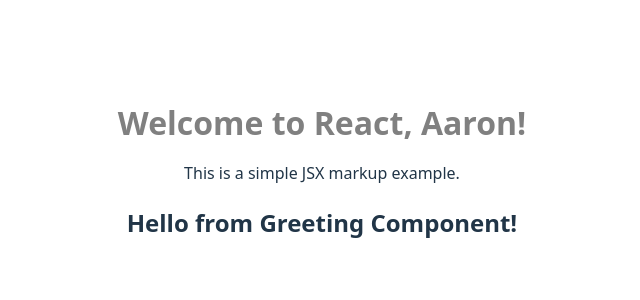
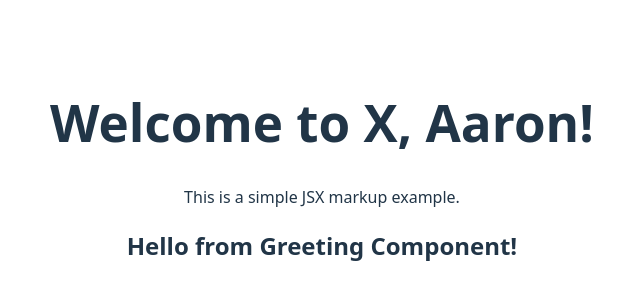
Before and after one commit to barondedios/appdev1, a React (Vite) app in the folder react-quickstart/: page / in a window 1280 px wide. Shown: the part 228-528 px from the top of the page, without its empty margins (318-958 px from the left). Built offline with nearby package versions, Linux system fonts and the light colour scheme.

Commit message:
Done conditional rendering

```diff
--- a/react-quickstart/src/App.jsx
+++ b/react-quickstart/src/App.jsx
@@ -15,11 +15,13 @@
     fontSize: '2rem',
   };
 
-  const userName = 'Aaron';
+  const userName = 'Aaron'; // Displaying Data
+
+  const isLoggedIn = true; // Conditional Rendering
 
   return (
     <div>
-      <h1 style={headingStyle}>Welcome to React, {userName}!</h1>
+      <h1>{isLoggedIn ? `Welcome to X, ${userName}!` : 'Please log in'}</h1>
       <p>This is a simple JSX markup example.</p>
       <Greeting />
     </div>
```
